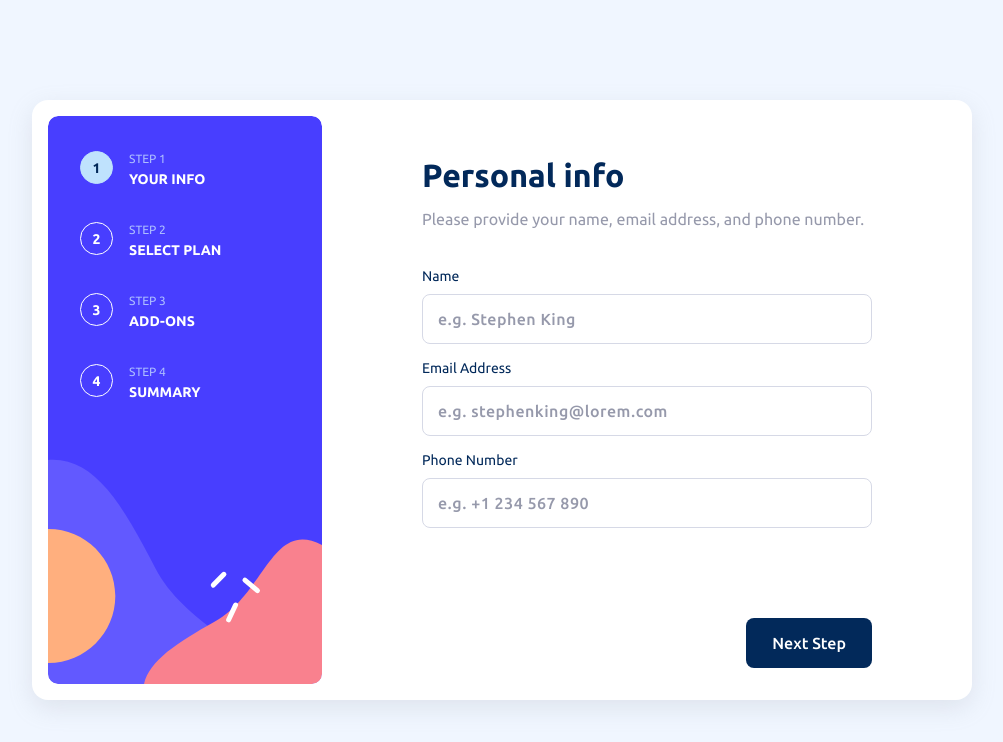
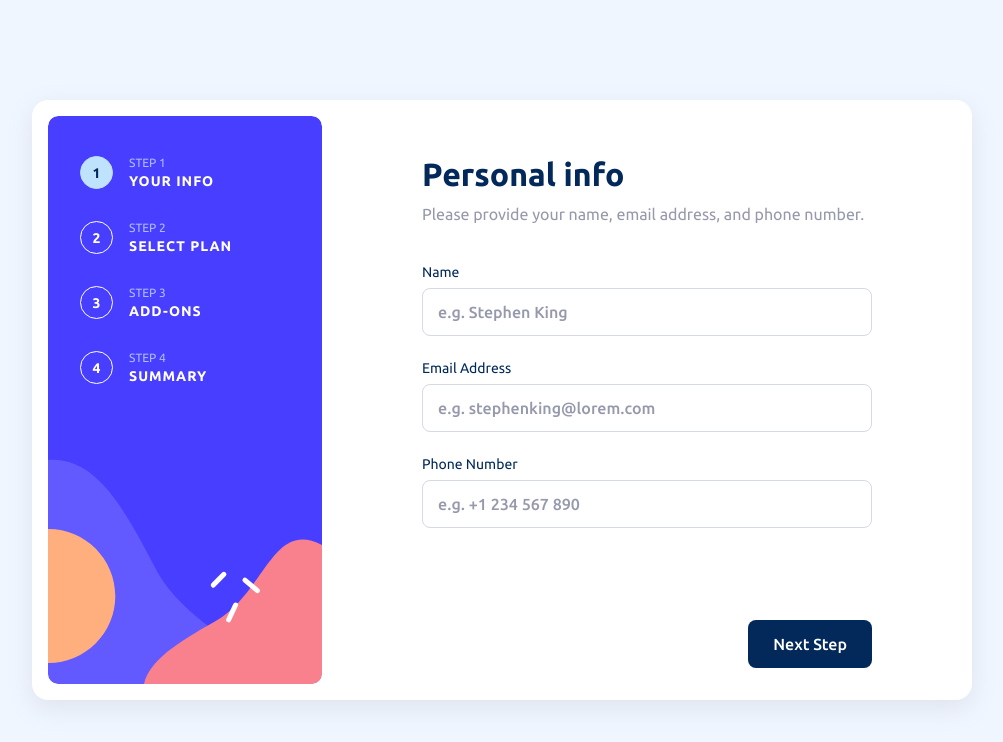
Before and after one commit to IgoCarvalho/frontend-mentor-challenges, a Vue app in the folder multi-step-form/: page / in a window 1280 px wide. Shown: the top 742 px of the page, without its empty margins (138-1141 px from the left). Built offline with nearby package versions, Linux system fonts and the light colour scheme.

Commit message:
💄 some ui adjusts

```diff
--- a/multi-step-form/src/App.vue
+++ b/multi-step-form/src/App.vue
@@ -34,9 +34,12 @@ main {
   }
 
   .container {
+    align-self: flex-start;
     background-color: initial;
     padding: 1.6rem;
     padding-top: 9.9rem;
+    padding-bottom: 9rem;
+    box-shadow: none;
     z-index: 10;
   }
 }
--- a/multi-step-form/src/components/AppButton.vue
+++ b/multi-step-form/src/components/AppButton.vue
@@ -16,7 +16,7 @@ withDefaults(defineProps<AppButtonProps>(), {
 
 <style scoped>
 .btn {
-  padding: 1.6rem 2.6rem;
+  padding: 1.5rem 2.5rem;
   font-weight: 500;
   font-size: 1.6rem;
   border: none;
--- a/multi-step-form/src/components/AppForm.vue
+++ b/multi-step-form/src/components/AppForm.vue
@@ -310,8 +310,8 @@ const selectedAddOns = computed(() => {
 .form-inputs-container {
   display: flex;
   flex-direction: column;
-  gap: 1.6rem;
-  margin-top: 4rem;
+  gap: 2.4rem;
+  margin-top: 4.1rem;
 }
 
 .error-message-container {
@@ -366,15 +366,17 @@ const selectedAddOns = computed(() => {
 
 @media screen and (max-width: 425px) {
   .form {
-    position: initial;
     align-self: flex-start;
     padding: 3.1rem 2.4rem 3.2rem;
     border-radius: 0.8rem;
     background-color: var(--color-foreground);
+    box-shadow: rgb(149 157 165 / 20%) 0px 8px 24px;
+    z-index: 10;
   }
 
   .form-inputs-container {
     margin-top: 2.2rem;
+    gap: 1.6rem;
   }
 
   .form-radio-box-container {
--- a/multi-step-form/src/components/AppInput.vue
+++ b/multi-step-form/src/components/AppInput.vue
@@ -43,7 +43,7 @@ const { errorMessage, value } = useField(nameRef);
 .input-container {
   display: flex;
   flex-direction: column;
-  gap: 1rem;
+  gap: 0.8rem;
 }
 
 .input-info {
@@ -65,17 +65,17 @@ const { errorMessage, value } = useField(nameRef);
   color: var(--color-text);
   font-size: 1.6rem;
   font-weight: 500;
-  padding: 1.6rem;
+  padding: 1.5rem 1.6rem;
   border-radius: 0.8rem;
   border: none;
   outline: 1px solid var(--color-input-border);
   outline-offset: -1px;
+  width: 100%;
 }
 .input-base-error {
   border-color: var(--color-input-error);
 }
 .input-base::placeholder {
-  letter-spacing: 0.03em;
   color: var(--color-input-placeholder);
 }
 .input-base:focus,
@@ -93,6 +93,9 @@ const { errorMessage, value } = useField(nameRef);
     padding: 1.2rem 1.6rem;
     border-radius: 0.4rem;
   }
+  .input-base::placeholder {
+    letter-spacing: 0.03em;
+  }
 
   .input-label,
   .input-error-message {
--- a/multi-step-form/src/components/FormSection.vue
+++ b/multi-step-form/src/components/FormSection.vue
@@ -24,8 +24,7 @@ defineProps<FormSectionProps>();
   font-size: 3.2rem;
   color: var(--color-text);
   font-weight: 700;
-  margin-bottom: 1.6rem;
-  padding-top: 1px;
+  margin-bottom: 1.2rem;
 }
 
 .form-section-subtitle {
@@ -36,6 +35,7 @@ defineProps<FormSectionProps>();
   .form-section-title {
     font-size: 2.4rem;
     margin-bottom: 1.1rem;
+    padding-top: 1px;
   }
 
   .form-section-subtitle {
--- a/multi-step-form/src/components/FormStepper.vue
+++ b/multi-step-form/src/components/FormStepper.vue
@@ -47,7 +47,7 @@ const currentStepIndex = computed(() => {
   background-size: cover;
   min-height: 568px;
   min-width: 274px;
-  padding: 3.2rem;
+  padding: 4rem 3.2rem;
   border-radius: 1rem;
   overflow: hidden;
   text-transform: uppercase;
@@ -80,16 +80,22 @@ const currentStepIndex = computed(() => {
   border-color: var(--color-active-step-marker);
 }
 
+.step-info {
+  display: flex;
+  flex-direction: column;
+}
+
 .step-subtitle {
-  display: inline-block;
   color: var(--color-step-text-muted);
   font-size: 1.2rem;
-  margin-bottom: 0.6rem;
+  line-height: 1.4rem;
 }
 .step-title {
+  margin-top: 0.3rem;
   color: var(--color-white);
   font-weight: 700;
   font-size: 1.4rem;
+  letter-spacing: 0.07em;
 }
 
 @media screen and (max-width: 425px) {
@@ -106,7 +112,6 @@ const currentStepIndex = computed(() => {
     gap: initial;
     background-image: url('@/assets/images/bg-sidebar-mobile.svg');
     border-radius: 0;
-    z-index: -1;
   }
 
   .step-info {
```
